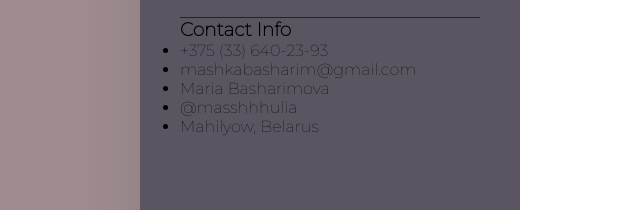
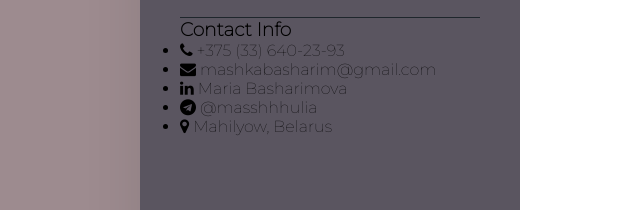
Before and after one commit to Masshhulia/HTML_CSS_CV, a plain HTML site: page index.html in a window 1280 px wide. Shown: the part 482-692 px from the top of the page, 0-640 px from the left. Drawn offline with Linux system fonts and the light colour scheme.

Commit message:
feat: add icons to list

```diff
--- a/index.html
+++ b/index.html
@@ -3,6 +3,7 @@
 <head>
     <meta charset="UTF-8">
     <meta name="viewport" content="width=device-width, initial-scale=1.0">
+    <link rel="stylesheet" href="https://cdnjs.cloudflare.com/ajax/libs/font-awesome/4.7.0/css/font-awesome.css" integrity="sha512-5A8nwdMOWrSz20fDsjczgUidUBR8liPYU+WymTZP1lmY9G6Oc7HlZv156XqnsgNUzTyMefFTcsFH/tnJE/+xBg==" crossorigin="anonymous" referrerpolicy="no-referrer" />
     <link rel="stylesheet" type="text/css" href="main.css">
     <title>CV</title>
 </head>
@@ -32,23 +33,23 @@
                     <h3 class="title">Contact Info</h3>
                     <ul>
                         <li>
-                            <span class="icon"></span>
+                            <span class="icon"><i class="fa fa-phone" aria-hidden="true"></i></span>
                             <span class="text">+375 (33) 640-23-93</span>
                         </li>
                         <li>
-                            <span class="icon"></span>
+                            <span class="icon"><i class="fa fa-envelope" aria-hidden="true"></i></span>
                             <span class="text">mashkabasharim@gmail.com</span>
                         </li>
                         <li>
-                            <span class="icon"></span>
+                            <span class="icon"><i class="fa fa-linkedin" aria-hidden="true"></i></span>
                             <span class="text">Maria Basharimova</span>
                         </li>
                         <li>
-                            <span class="icon"></span>
+                            <span class="icon"><i class="fa fa-telegram" aria-hidden="true"></i></span>
                             <span class="text">@masshhhulia</span>
                         </li>
                         <li>
-                            <span class="icon"></span>
+                            <span class="icon"><i class="fa fa-map-marker" aria-hidden="true"></i></span>
                             <span class="text">Mahilyow, Belarus</span>
                         </li>
                     </ul>
@@ -58,7 +59,6 @@
         </div>
             </section>
 
-
         <div class="right-side"></div>
         </div>
     </main>
```
